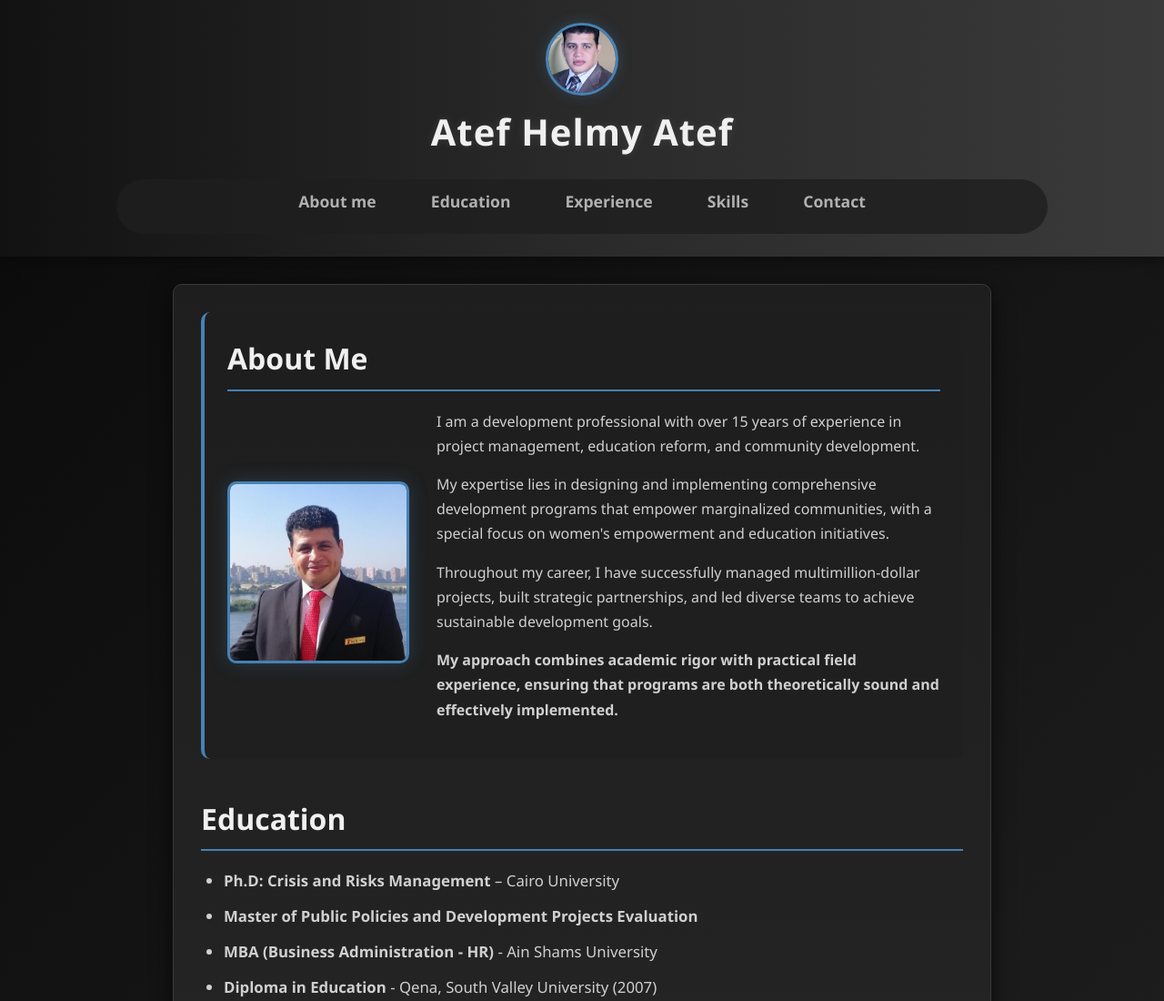
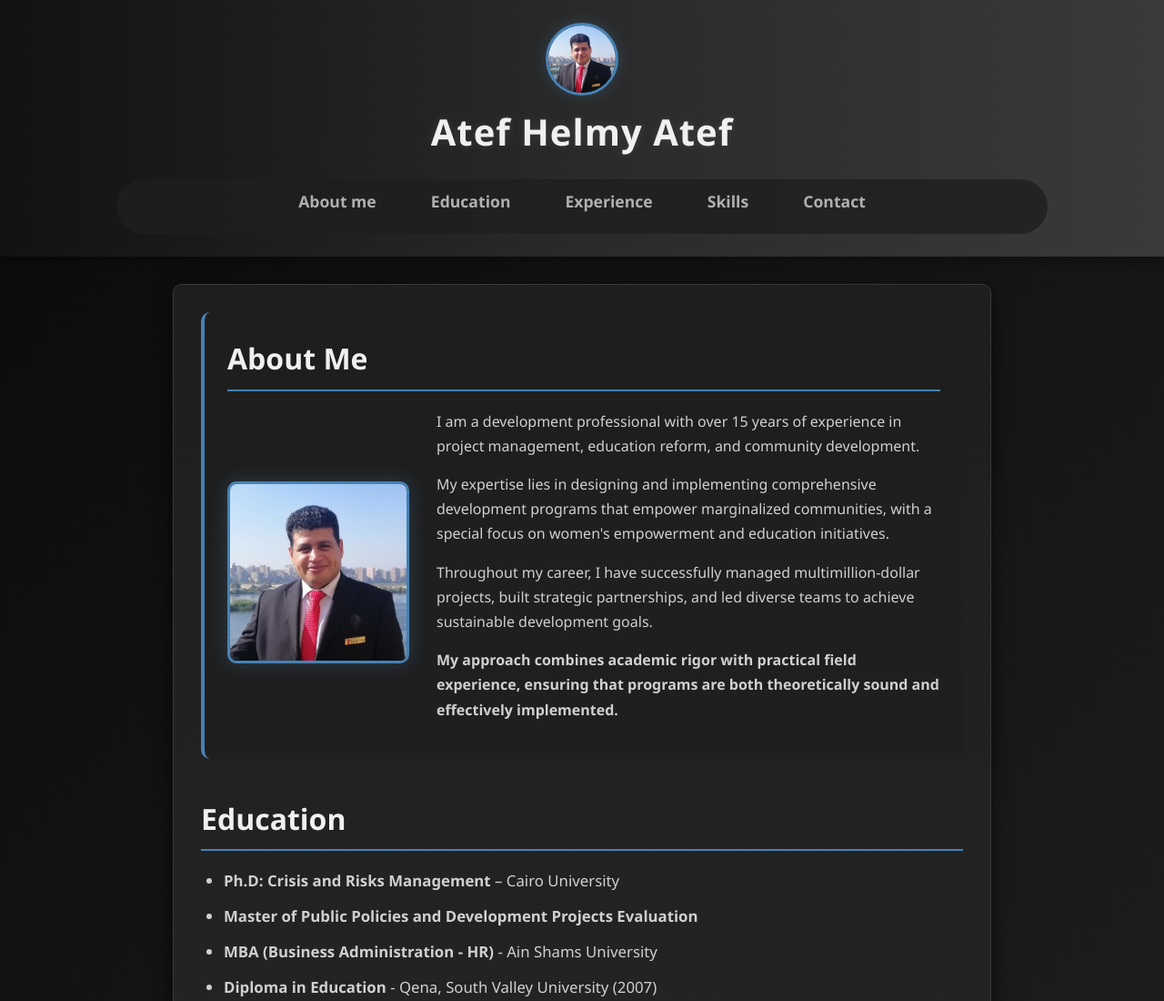
Before and after one commit to Yosefwae/AtefHelmy, a plain HTML site: page index.html in a window 1280 px wide. Shown: the top 1100 px of the page at 91% size. Drawn offline with Linux system fonts and the light colour scheme.

Commit message:
index.html

```diff
--- a/index.html
+++ b/index.html
@@ -8,7 +8,7 @@
 </head>
 <body>
   <header>
-    <img src="logo-placeholder.png" alt="Logo" class="logo" />
+    <img src="profile-placeholder.jpg" alt="Logo" class="logo" />
     <h1>Atef Helmy Atef</h1>
     <nav>
       <ul>
```
